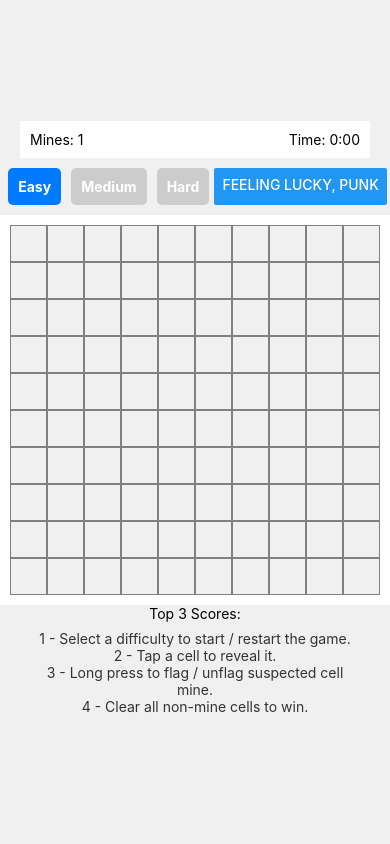
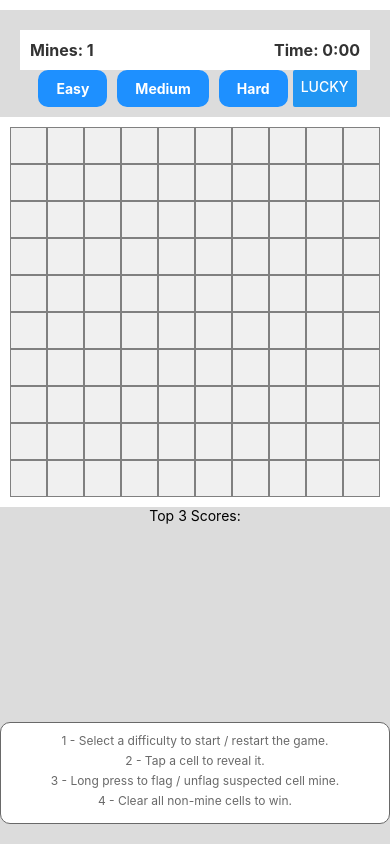
Before and after one commit to TonyCIT/mines, a React Native app: screen / in a window 390 px wide. Built offline with nearby package versions, Linux system fonts and the light colour scheme.

Commit message:
Extra style

```diff
--- a/App.js
+++ b/App.js
@@ -254,7 +254,7 @@ const addScore = (newScore, playerName, isLuckyMode) => {
           <Text style={styles.difficultyText}>{HARD.label}</Text>
         </TouchableOpacity>
         {!isLuckyPunkMode && (
-          <Button title="Feeling Lucky, Punk" onPress={startLuckyPunkMode} />
+          <Button title="Lucky" onPress={startLuckyPunkMode} />
         )}
       </View>
 
@@ -288,7 +288,7 @@ const addScore = (newScore, playerName, isLuckyMode) => {
 
       {isLuckyPunkMode ? (
         <View style={styles.instructions}>
-          <Text style={styles.instructionText1}>Feeling Lucky, Punk Mode:</Text>
+          <Text style={styles.instructionText1}>Feeling Lucky Mode:</Text>
           <Text style={styles.instructionText}>1- Tap a cell to start timer.</Text>
           <Text style={styles.instructionText}>2 - Try to reveal as many cells as possible without hitting a mine.</Text>
           <Text style={styles.instructionText}>3 - Press "Stop" when you're happy with your score.</Text>
@@ -308,49 +308,82 @@ const addScore = (newScore, playerName, isLuckyMode) => {
 const styles = StyleSheet.create({
   container: {
     flex: 1,
-    backgroundColor: '#f0f0f0',
+    backgroundColor: 'gainsboro',
     alignItems: 'center',
-    justifyContent: 'center',
+    justifyContent: 'flex-start', // Align content at the top
     padding: 20,
+    marginTop: 10,
+    paddingBottom: 50, // Add padding bottom to accommodate instructions
   },
   gameOverText: {
     fontSize: 24,
     color: 'red',
-    margin: 10,
+    marginVertical: 10,
+    fontWeight: 'bold',
+    alignSelf: 'center', // Center the text horizontally
   },
   difficultySelector: {
     flexDirection: 'row',
     justifyContent: 'center',
-    marginVertical: 10,
+    marginBottom: 10,
   },
   difficultyButton: {
-    backgroundColor: '#ccc',
-    padding: 10,
+    backgroundColor: 'dodgerblue',
+    paddingVertical: 8,
+    paddingHorizontal: 16,
     marginHorizontal: 5,
-    borderRadius: 5,
+    borderRadius: 10,
+    borderWidth: 2,
+    borderColor: 'dodgerblue',
   },
   selectedDifficulty: {
-    backgroundColor: '#007bff',
+    backgroundColor: 'dodgerblue',
+    borderWidth: 2,
+    borderColor: 'dodgerblue',
   },
   difficultyText: {
-    color: '#fff',
+    color: 'white',
     fontWeight: 'bold',
+    fontSize: 14,
   },
   instructions: {
-    padding: 8,
+    position: 'absolute',
+    bottom: 20, // Adjust this value to change the distance from the bottom
+    left: 0,
+    right: 0,
+    padding: 10,
     alignItems: 'center',
     justifyContent: 'center',
+    borderWidth: 1,
+    borderColor: 'dimgray',
+    borderRadius: 10,
+    backgroundColor: 'white',
   },
   instructionText: {
-    fontSize: 14,
-    color: '#333',
+    fontSize: 12,
+    color: 'dimgray',
     textAlign: 'center',
+    marginBottom: 5,
   },
   instructionText1: {
     fontSize: 14,
     color: 'red',
     textAlign: 'center',
+    marginBottom: 5,
+  },
+  statusBar: {
+    flexDirection: 'row',
+    justifyContent: 'space-between',
+    padding: 10,
+    backgroundColor: 'white',
+    width: '100%',
+    alignItems: 'center',
+    marginTop: 10, // Add margin top to separate from the difficulty selector
   },
 });
 
+
+
+
+
 export default App;
--- a/components/StatusBar.js
+++ b/components/StatusBar.js
@@ -12,10 +12,9 @@ const StatusBar = ({ mineCount, timeElapsed }) => {
 
   return (
     <View style={styles.statusBar}>
-      {/* Remove the nested Text component for Mines */}
-      <Text>Mines: {mineCount}</Text>
-      {/* Time is already correctly formatted */}
-      <Text>Time: {formatTime(timeElapsed)}</Text>
+      {/* Use a single Text component to display both mine count and time */}
+      <Text style={[styles.text, styles.mineCount]}>Mines: {mineCount}</Text>
+      <Text style={[styles.text, styles.timeElapsed]}>Time: {formatTime(timeElapsed)}</Text>
     </View>
   );
 };
@@ -23,12 +22,23 @@ const StatusBar = ({ mineCount, timeElapsed }) => {
 const styles = StyleSheet.create({
   statusBar: {
     flexDirection: 'row',
-    justifyContent: 'space-between',
+    justifyContent: 'center',
     padding: 10,
     backgroundColor: '#fff',
     width: '100%',
     alignItems: 'center',
   },
+  text: {
+    fontSize: 16,
+    fontWeight: 'bold',
+    color: '#333',
+  },
+  mineCount: {
+    marginRight: 'auto',
+  },
+  timeElapsed: {
+    marginLeft: 'auto',
+  },
 });
 
 export default StatusBar;
```
